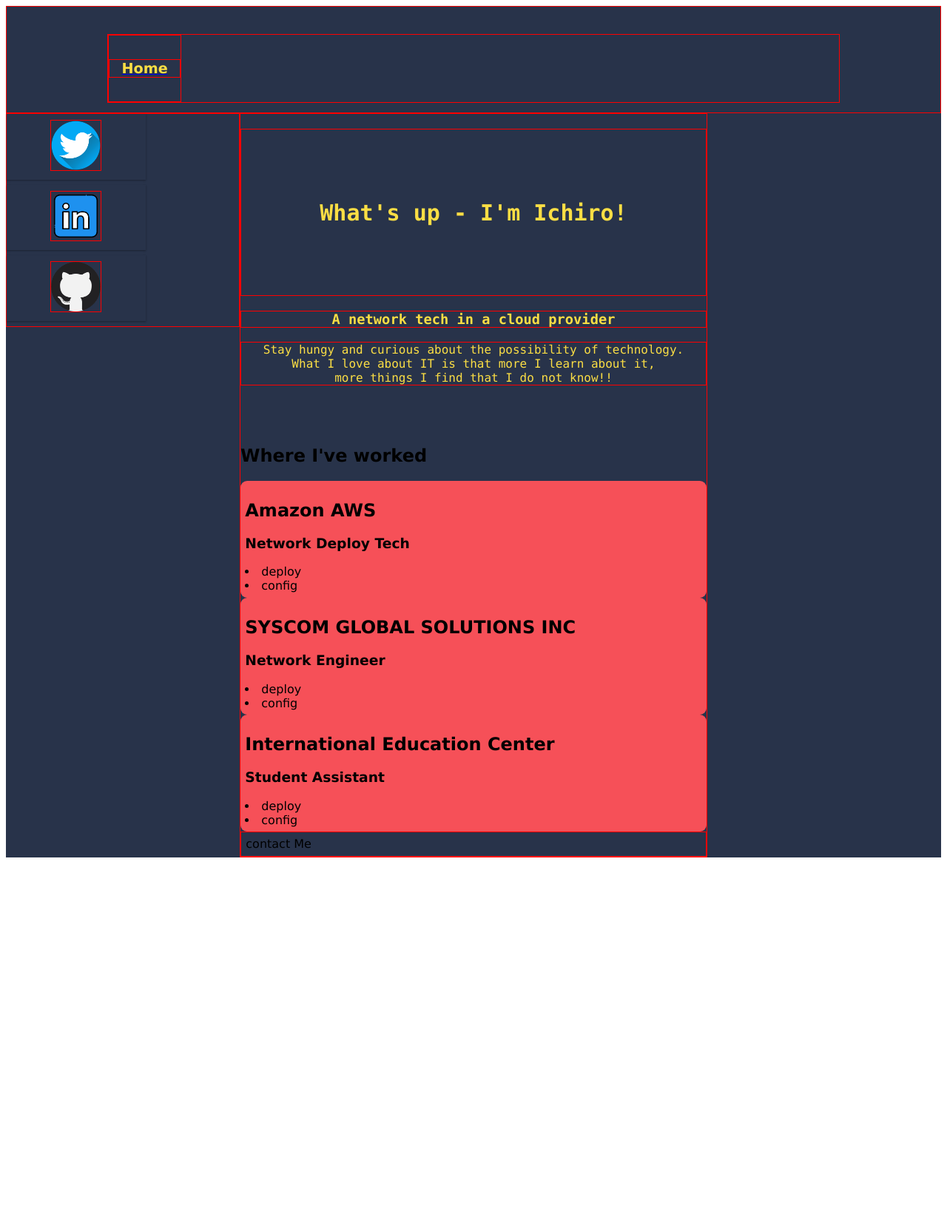
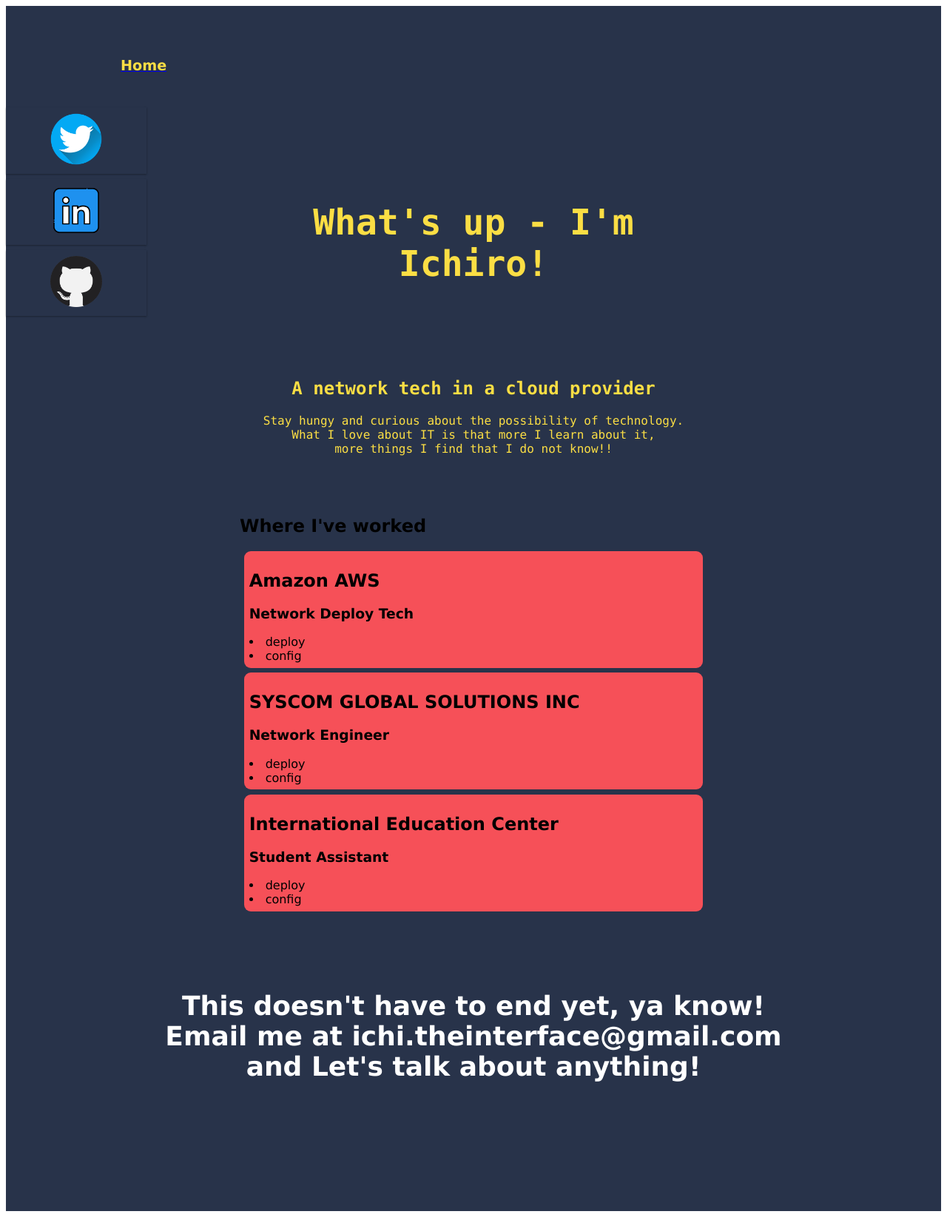
Before and after one commit to ichi-theinterface/0xashitaka-v2, a React (Create React App) app: page / in a window 1280 px wide. Shown: the whole page at 74% size. Before the commit the page ends 1167 px from the top, so only its background shows below. Built offline with nearby package versions, Linux system fonts and the light colour scheme.

Commit message:
added content on 06-02

```diff
--- a/src/App.css
+++ b/src/App.css
@@ -51,15 +51,24 @@
   font-family: "Lucida Sans", sans-serif;
 }
 
-.header {
-  border: 1px solid red;
-  padding: 1% 1% 1% 1%;
-}
-
 .canvas {
   background-color: #28334AFF;
   height: 100%;
 
+}
+
+.header {
+
+  padding: 1% 1% 1% 1%;
+}
+
+.footer {
+
+  color: #ffffff;
+  height: 20%;
+  text-align: center;
+  font-size: 12px;
+  padding: 15px;
 }
 
 .menu ul {
@@ -86,14 +95,6 @@
   text-align: center;
   font-size: 14px;
   box-shadow: 0 1px 3px rgba(0,0,0,0.12), 0 1px 2px rgba(0,0,0,0.24);
-}
-
-.footer {
-  background-color: #0099cc;
-  color: #ffffff;
-  text-align: center;
-  font-size: 12px;
-  padding: 15px;
 }
 
 /* For mobile phones: */
@@ -133,7 +134,7 @@
 }
 
 .menu {
-  border: 1px solid red;
+
   float: left;
   padding-left: 0%;
   padding-right: 10%;
@@ -141,7 +142,7 @@
 }
 
 .main {
-  border: 1px solid red;
+
   float: left;
 }
 
@@ -150,7 +151,7 @@
 }
 
 .HeaderButtonFrame {
-  border: 1px solid red;
+
   width: 80%;
   height: 40%;
   margin-right: 10%;
@@ -161,7 +162,7 @@
 }
 
 .HeaderButtons {
-  border: 1px solid red;
+
   width: 10%;
   height: 100%;
   color: #FBDE44FF;
@@ -170,28 +171,28 @@
 }
 
 .HeaderButtonText {
-  border: 1px solid red;
+
   color: #FBDE44FF;
   font-size: 120%;
 }
 
 .img-responsive {
-  border: 1px solid red;
+
   width: 40%;
   height: 40%;
 }
 
 .Greetings {
-  border: 1px solid red;
+
   text-align: center;
   font-family: "Lucida Console";
   color: #FBDE44FF;
 }
 .NameinGreeting {
-  border: 1px solid red;
+
   padding-bottom: 15%;
   padding-top: 15%;
-  font-size:30px;
+  font-size: 300%;
   color: #FBDE44FF;
 }
 
@@ -199,6 +200,7 @@
   background-color: #F65058FF;
   border-radius: 9px;
   padding: 1%;
+  margin: 1%;
 }
 
 .experiences :hover{
@@ -206,8 +208,8 @@
 }
 
 .contactme {
-  padding: 1%;
-  border: 1px solid red;
+  padding: 5%;
+  font-size: 300%;
 }
 
 .HiMyNameIs {
--- a/src/App.js
+++ b/src/App.js
@@ -2,12 +2,14 @@
 import './App.css';
 import Header from './component/Header'
 import Main from './component/Main'
+import Footer from './component/Footer';
 
 function App() {
   return (
     <div className='canvas'>
       <Header />
       <Main />
+      <Footer />
     </div>
   );
 }
--- /dev/null
+++ b/src/component/Footer.js
@@ -0,0 +1,17 @@
+import React from 'react';
+import '../App.css';
+
+const Footer = () => (
+    <div class="footer">
+      <h1 className='contactme'>
+        <span>This doesn't have to end yet, ya know!</span> <br />
+        <span>Email me at </span>
+        <span>ichi.theinterface@gmail.com</span> <br />
+        <span>and Let's talk about anything!</span>
+        </h1>
+      <div className='horizontalblank'></div>
+      </div>
+
+)
+
+export default Footer;
--- a/src/component/Main.js
+++ b/src/component/Main.js
@@ -28,7 +28,7 @@
 
       <div class="col-6 col-s-9 main">
         <h1 className="Greetings NameinGreeting">What's up - I'm Ichiro!</h1>
-        <h3 className='Greetings'>A network tech in a cloud provider</h3>
+        <h2 className='Greetings'>A network tech in a cloud provider</h2>
         <p className='Greetings'>
           Stay hungy and curious about the possibility of technology.<br/>
           What I love about IT is that more I learn about it,<br/>
@@ -54,7 +54,6 @@
           <li>deploy</li>
           <li>config</li>
           </div>
-          <div className='contactme'>contact Me</div>
       </div>
     </div>
 )
```
